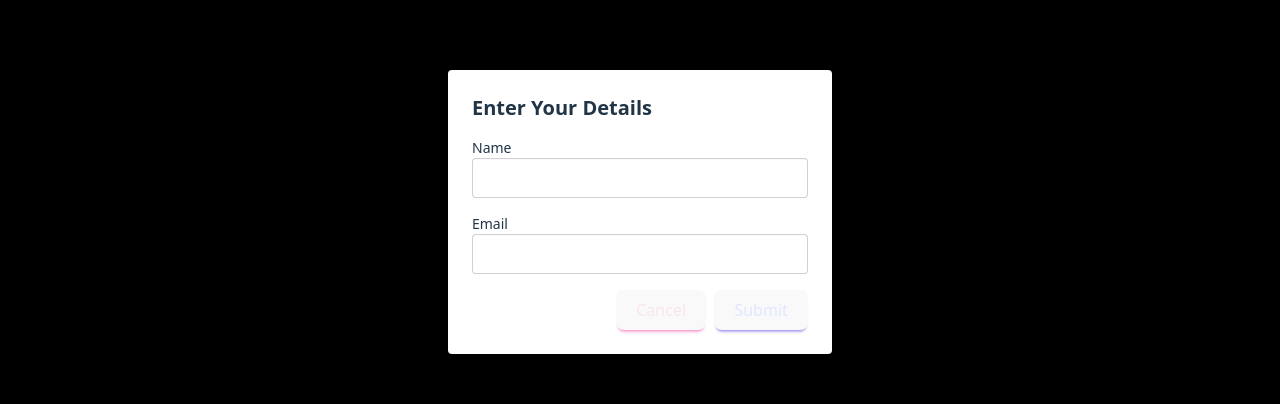
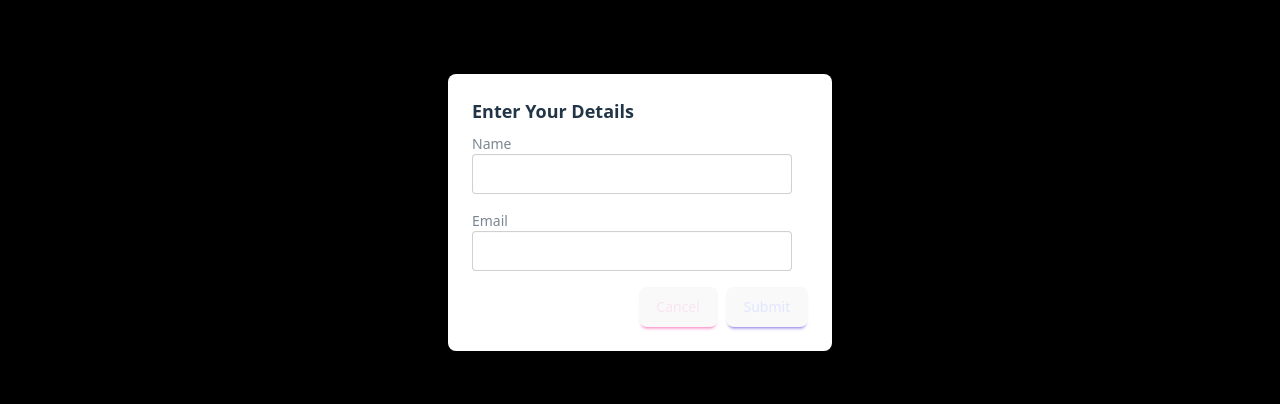
Before and after one commit to ecabanas/scoremaster, a React (Vite) app in the folder frontend/: page /about in a window 1280 px wide. Both pictures are taken after a click on the button "Open Form". Shown: the part 188-592 px from the top of the page. Built offline with nearby package versions, Linux system fonts and the light colour scheme.

Commit message:
Refactor user form components & added validation

```diff
--- a/frontend/package.json
+++ b/frontend/package.json
@@ -10,11 +10,14 @@
     "preview": "vite preview"
   },
   "dependencies": {
+    "@hookform/resolvers": "^5.0.1",
     "@tailwindcss/vite": "^4.1.1",
     "axios": "^1.8.4",
     "react": "^19.0.0",
     "react-dom": "^19.0.0",
-    "react-router-dom": "^7.4.1"
+    "react-hook-form": "^7.55.0",
+    "react-router-dom": "^7.4.1",
+    "yup": "^1.6.1"
   },
   "devDependencies": {
     "@eslint/js": "^9.21.0",
--- a/frontend/src/App.tsx
+++ b/frontend/src/App.tsx
@@ -2,7 +2,7 @@ import Navbar from './components/Navbar';
 import HomePage from './pages/Home';
 import AboutPage from './pages/About';
 import { BrowserRouter as Router, Routes, Route } from 'react-router-dom';
-import PopupForm from './components/popup-component';
+import PopupForm from './components/userForm/PopupForm';
 
 function App() {
   return (
--- a/frontend/src/components/popup-component.tsx
+++ /dev/null
@@ -1,72 +0,0 @@
-import { useState } from 'react';
-
-function PopupForm() {
-  const [isVisible, setIsVisible] = useState(false);
-  const [name, setName] = useState('');
-  const [email, setEmail] = useState('');
-
-  const handleSubmit = (e: React.FormEvent) => {
-    e.preventDefault();
-    console.log('Name:', name);
-    console.log('Email:', email);
-    setIsVisible(false); // Close the pop-up after submission
-  };
-
-  return (
-    <>
-      <button className="btn btn-primary" onClick={() => setIsVisible(true)}>
-        Open Form
-      </button>
-
-      {isVisible && (
-        <div className="fixed inset-0 bg-black bg-opacity-50 flex items-center justify-center z-50">
-          <div className="bg-white p-6 rounded shadow-lg w-96">
-            <h2 className="text-xl font-bold mb-4">Enter Your Details</h2>
-            <form onSubmit={handleSubmit}>
-              <div className="mb-4">
-                <label htmlFor="name" className="block text-sm font-medium">
-                  Name
-                </label>
-                <input
-                  type="text"
-                  id="name"
-                  className="input input-bordered w-full"
-                  value={name}
-                  onChange={(e) => setName(e.target.value)}
-                  required
-                />
-              </div>
-              <div className="mb-4">
-                <label htmlFor="email" className="block text-sm font-medium">
-                  Email
-                </label>
-                <input
-                  type="email"
-                  id="email"
-                  className="input input-bordered w-full"
-                  value={email}
-                  onChange={(e) => setEmail(e.target.value)}
-                  required
-                />
-              </div>
-              <div className="flex justify-end">
-                <button
-                  type="button"
-                  className="btn btn-secondary mr-2"
-                  onClick={() => setIsVisible(false)}
-                >
-                  Cancel
-                </button>
-                <button type="submit" className="btn btn-primary">
-                  Submit
-                </button>
-              </div>
-            </form>
-          </div>
-        </div>
-      )}
-    </>
-  );
-}
-
-export default PopupForm;
--- /dev/null
+++ b/frontend/src/components/userForm/FormContent.tsx
@@ -0,0 +1,74 @@
+import { useForm, SubmitHandler } from 'react-hook-form';
+import { yupResolver } from '@hookform/resolvers/yup';
+import { formValidationSchema } from '../../validation/formValidation'; // Import the validation schema
+
+// Define the form input types
+interface FormInputs {
+  name: string;
+  email: string;
+}
+
+interface FormContentProps {
+  onSubmit: (data: FormInputs) => void;
+  onCancel: () => void;
+}
+
+function FormContent({ onSubmit, onCancel }: FormContentProps) {
+  // Initialize React Hook Form with Yup validation
+  const {
+    register,
+    handleSubmit,
+    formState: { errors },
+  } = useForm<FormInputs>({
+    resolver: yupResolver(formValidationSchema), // Use the imported validation schema
+  });
+
+  // Submit handler
+  const handleFormSubmit: SubmitHandler<FormInputs> = (data) => {
+    onSubmit(data); // Pass validated data to the parent component
+  };
+
+  return (
+    <form onSubmit={handleSubmit(handleFormSubmit)}>
+      {/* Name Input */}
+      <div className="form-control mb-4">
+        <label htmlFor="name" className="label">
+          <span className="label-text">Name</span>
+        </label>
+        <input
+          type="text"
+          id="name"
+          className={`input input-bordered ${errors.name ? 'input-error' : ''}`}
+          {...register('name')} // Register the input with React Hook Form
+        />
+        {errors.name && <span className="text-error text-sm">{errors.name.message}</span>}
+      </div>
+
+      {/* Email Input */}
+      <div className="form-control mb-4">
+        <label htmlFor="email" className="label">
+          <span className="label-text">Email</span>
+        </label>
+        <input
+          type="email"
+          id="email"
+          className={`input input-bordered ${errors.email ? 'input-error' : ''}`}
+          {...register('email')} // Register the input with React Hook Form
+        />
+        {errors.email && <span className="text-error text-sm">{errors.email.message}</span>}
+      </div>
+
+      {/* Action Buttons */}
+      <div className="card-actions justify-end">
+        <button type="button" className="btn btn-secondary" onClick={onCancel}>
+          Cancel
+        </button>
+        <button type="submit" className="btn btn-primary">
+          Submit
+        </button>
+      </div>
+    </form>
+  );
+}
+
+export default FormContent;
--- /dev/null
+++ b/frontend/src/components/userForm/PopupForm.tsx
@@ -0,0 +1,37 @@
+import { usePopupForm } from '../../hooks/usePopupForm';
+import FormContent from './FormContent';
+
+function PopupForm() {
+  const { isVisible, setIsVisible } = usePopupForm();
+
+  const handleFormSubmit = (data: { name: string; email: string }) => {
+    console.log('Form Data:', data);
+    setIsVisible(false); // Close the pop-up after submission
+  };
+
+  return (
+    <>
+      {/* Button to open the form */}
+      <button className="btn btn-primary" onClick={() => setIsVisible(true)}>
+        Open Form
+      </button>
+
+      {/* Pop-up form */}
+      {isVisible && (
+        <div className="fixed inset-0 bg-black bg-opacity-50 flex items-center justify-center z-50">
+          <div className="card w-96 bg-base-100 shadow-xl">
+            <div className="card-body">
+              <h2 className="card-title text-center">Enter Your Details</h2>
+              <FormContent
+                onSubmit={handleFormSubmit} // Pass the submit handler
+                onCancel={() => setIsVisible(false)} // Close the pop-up on cancel
+              />
+            </div>
+          </div>
+        </div>
+      )}
+    </>
+  );
+}
+
+export default PopupForm;
--- /dev/null
+++ b/frontend/src/hooks/usePopupForm.ts
@@ -0,0 +1,10 @@
+import { useState } from 'react';
+
+export function usePopupForm() {
+  const [isVisible, setIsVisible] = useState(false);
+
+  return {
+    isVisible,
+    setIsVisible,
+  };
+}
--- /dev/null
+++ b/frontend/src/validation/formValidation.ts
@@ -0,0 +1,7 @@
+import * as yup from 'yup';
+
+// Define the validation schema using Yup
+export const formValidationSchema = yup.object().shape({
+  name: yup.string().required('Name is required').min(2, 'Name must be at least 2 characters'),
+  email: yup.string().required('Email is required').email('Invalid email format'),
+});
```
Also changed, not shown: 1 other file (tests, documents, lock files or other folders).
